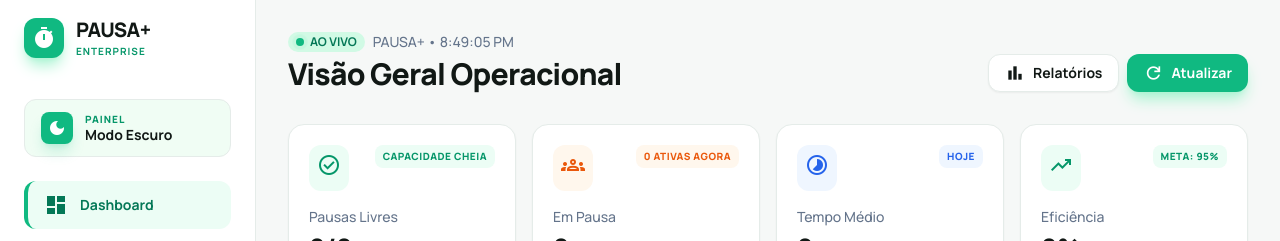
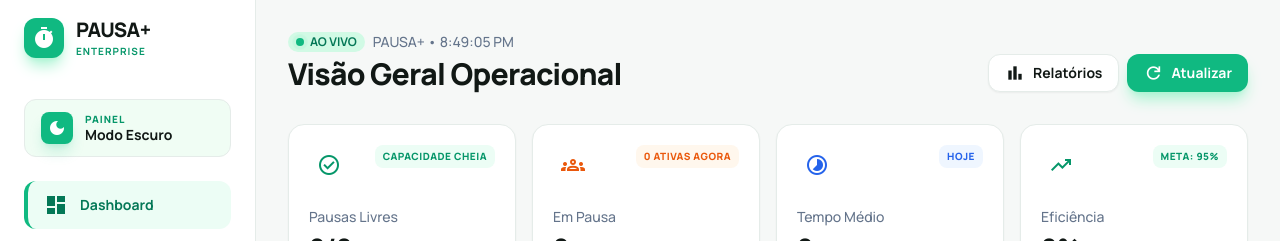
Before and after one commit to RABF1969/PAUSA-Plus, a React (Vite) app in the folder frontend/: page / in a window 1280 px wide. Shown: the top 241 px of the page. Built offline with nearby package versions, Linux system fonts and the light colour scheme; no server answers; sample sign-in values are in the browser's storage.

Commit message:
feat: Introduce dashboard page with operational overview, active breaks, API integration, and global theme styling.

```diff
--- a/frontend/index.css
+++ b/frontend/index.css
@@ -59,11 +59,24 @@
   background: #3d4a4e;
 }
 
-/* Global Transition */
-* {
-  transition-property: background-color, border-color, color, fill, stroke;
+/* Global Transition - Exclude icons and SVG to prevent visual artifacts */
+*:not(svg):not(.material-symbols-outlined):not(svg *) {
+  transition-property: background-color, border-color, color;
   transition-timing-function: cubic-bezier(0.4, 0, 0.2, 1);
   transition-duration: 300ms;
+}
+
+/* Ensure icons have no background or border artifacts */
+.material-symbols-outlined {
+  background: none !important;
+  border: none !important;
+  outline: none !important;
+  box-shadow: none !important;
+}
+
+svg,
+svg * {
+  transition: none;
 }
 
 /* Keep cards sharp */
--- a/frontend/pages/Dashboard.tsx
+++ b/frontend/pages/Dashboard.tsx
@@ -144,10 +144,18 @@
         {stats.map((stat, i) => (
           <div key={i} className="bg-[var(--bg-secondary)] p-5 rounded-2xl border border-[var(--border-primary)] shadow-sm hover:shadow-md transition-all group">
             <div className="flex justify-between items-start mb-4">
-              <div className={`p-2 bg-${stat.color}-50 dark:bg-${stat.color}-950/30 rounded-xl text-${stat.color}-600 dark:text-${stat.color}-400 group-hover:scale-110 transition-transform`}>
+              <div className={`p-2 group-hover:scale-110 transition-transform ${stat.color === 'emerald' ? 'text-emerald-600 dark:text-emerald-400' :
+                  stat.color === 'orange' ? 'text-orange-600 dark:text-orange-400' :
+                    stat.color === 'blue' ? 'text-blue-600 dark:text-blue-400' :
+                      'text-emerald-600 dark:text-emerald-400'
+                }`}>
                 <span className="material-symbols-outlined">{stat.icon}</span>
               </div>
-              <span className={`text-[10px] font-black uppercase tracking-wider bg-${stat.color}-50 dark:bg-${stat.color}-950/30 text-${stat.color}-600 dark:text-${stat.color}-400 px-2 py-1 rounded-lg`}>
+              <span className={`text-[10px] font-black uppercase tracking-wider px-2 py-1 rounded-lg ${stat.color === 'emerald' ? 'bg-emerald-50 dark:bg-emerald-950/30 text-emerald-600 dark:text-emerald-400' :
+                  stat.color === 'orange' ? 'bg-orange-50 dark:bg-orange-950/30 text-orange-600 dark:text-orange-400' :
+                    stat.color === 'blue' ? 'bg-blue-50 dark:bg-blue-950/30 text-blue-600 dark:text-blue-400' :
+                      'bg-emerald-50 dark:bg-emerald-950/30 text-emerald-600 dark:text-emerald-400'
+                }`}>
                 {stat.trend}
               </span>
             </div>
--- a/frontend/services/api.ts
+++ b/frontend/services/api.ts
@@ -1,7 +1,7 @@
 import axios from 'axios';
 
 const api = axios.create({
-    baseURL: 'http://localhost:4000',
+    baseURL: import.meta.env.VITE_API_URL,
     timeout: 10000,
     headers: {
         'Content-Type': 'application/json',
```
